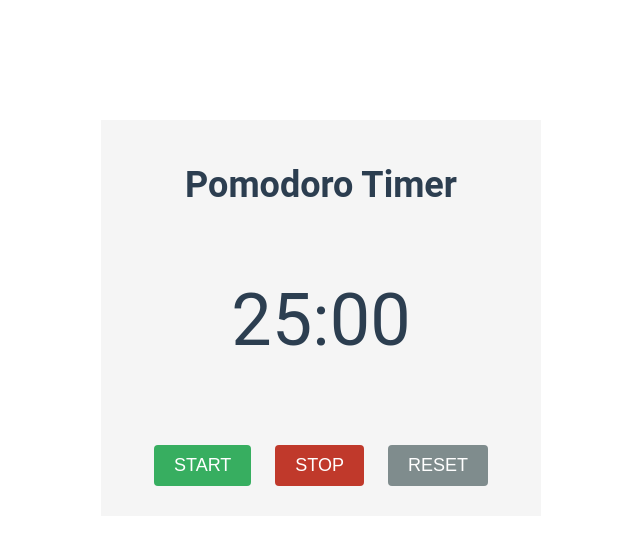
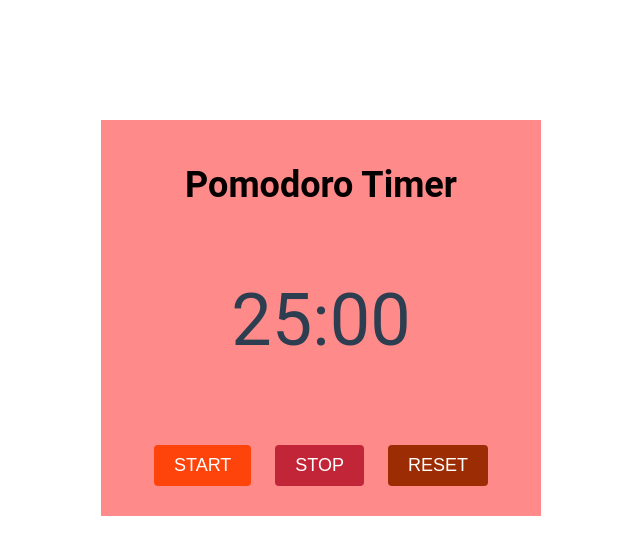
Before and after one commit to CNZENapps/CNZEN-pomodoro-timer, a plain HTML site: page index.html in a window 1280 px wide. Shown: the whole page, without its empty margins (319-959 px from the left). Drawn offline with Linux system fonts and the light colour scheme.

Commit message:
Make it red themed

```diff
--- a/style.css
+++ b/style.css
@@ -4,14 +4,14 @@
     text-align: center;
     padding: 20px;
     font-family: "Roboto",sans-serif;
-    background-color: #f5f5f5;
+    background-color: #ff8a8a;
     margin-top:120px;
 }
 
 .title{
     font-size: 36px;
     margin-bottom: 10px;
-    color: #2c3e50;
+    color: #040000;
 }
 
 .timer{
@@ -36,13 +36,13 @@ button:hover{
 }
 
 #start{
-    background-color: #37ae60;
+    background-color: #fe440b;
 }
 
 #stop{
-    background-color: #c0392b;
+    background-color: #c22537;
 }
 
 #reset{
-    background-color: #7f8c8d;
+    background-color: #9b2c03;
 }
```
